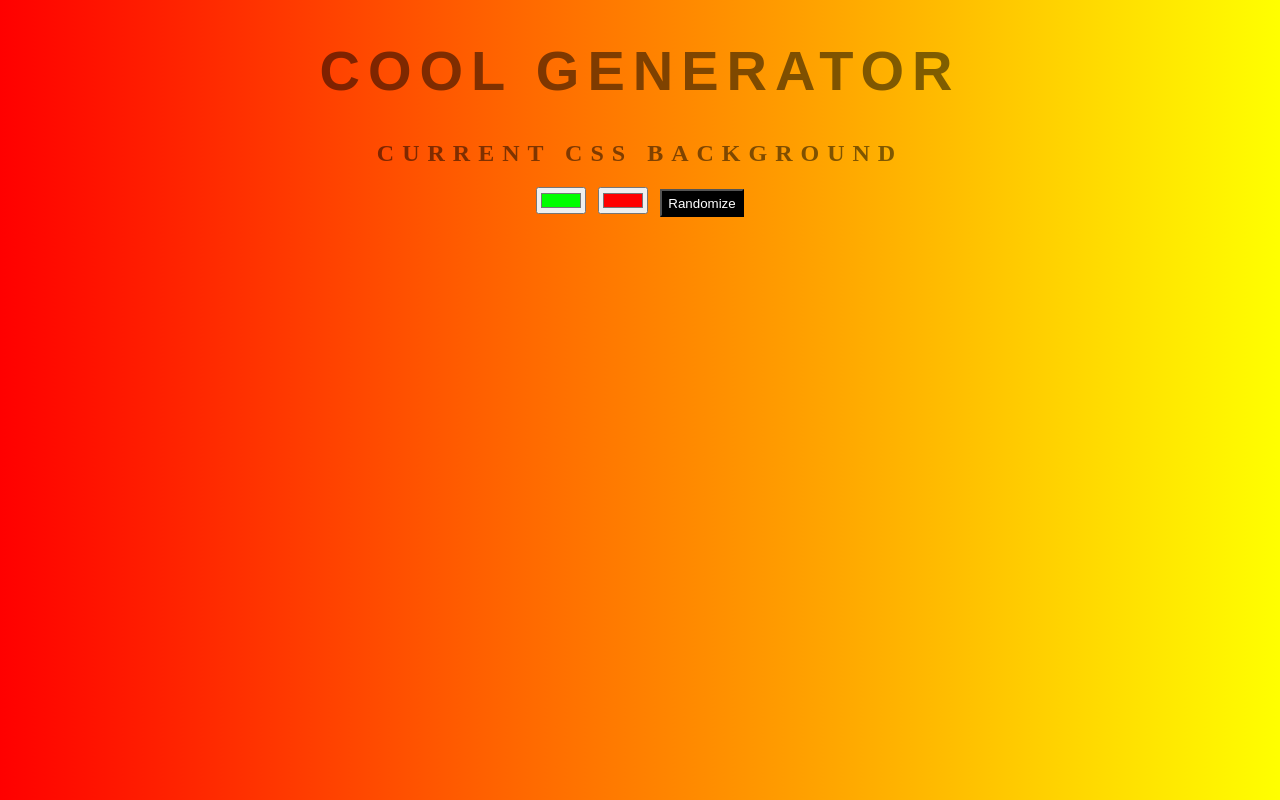
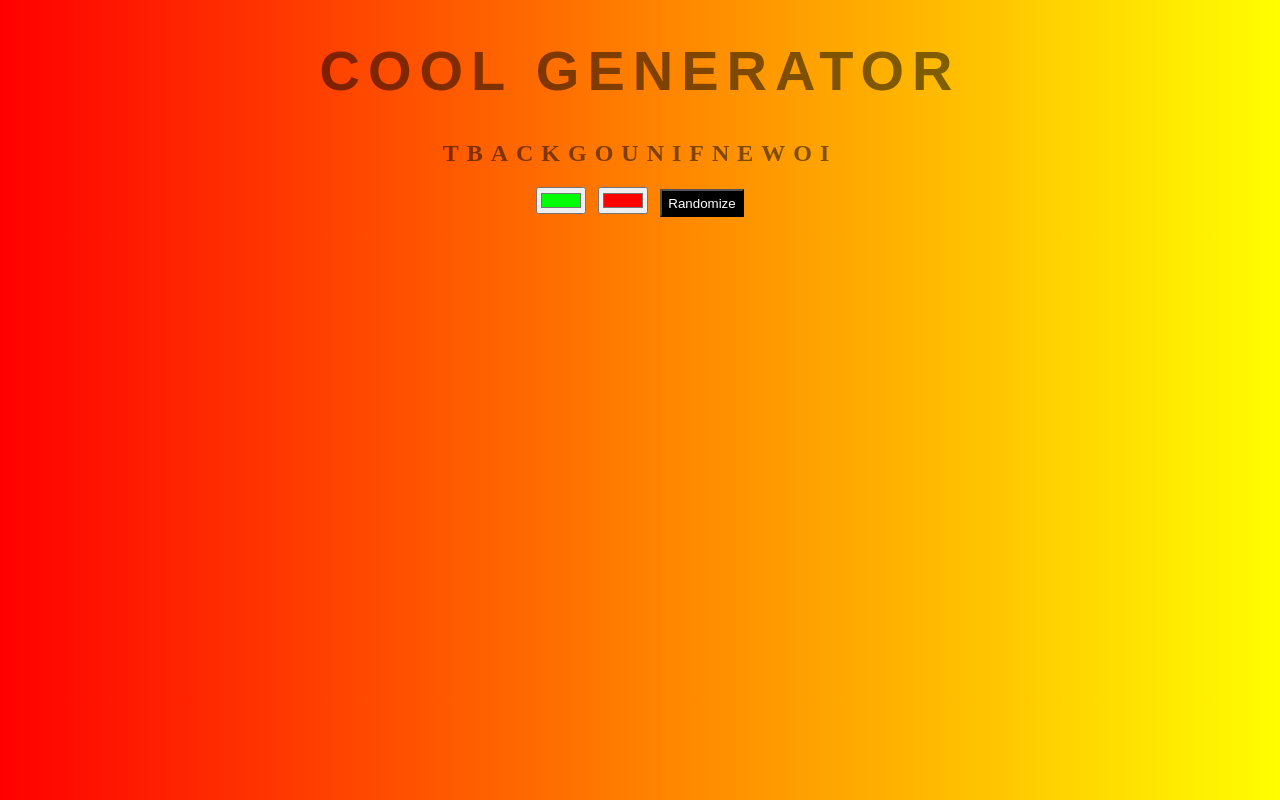
Before and after one commit to hkakar123/background-generator, a plain HTML site: page index.html in a window 1280 px wide. Drawn offline with Linux system fonts and the light colour scheme.

Commit message:
Ho fefds

```diff
--- a/index.html
+++ b/index.html
@@ -8,7 +8,7 @@
 </head>
 <body id="gradient">
 <h1>COOL Generator</h1>
-<h2>Current CSS Background</h2>
+<h2>TBackgounifnewoi</h2>
 <input class="color1" type="color" name="color" value="#00ff00">
 <input class="color2" type="color" name="color2" value="#ff0000">
 <button class="randomize">Randomize</button>
```
